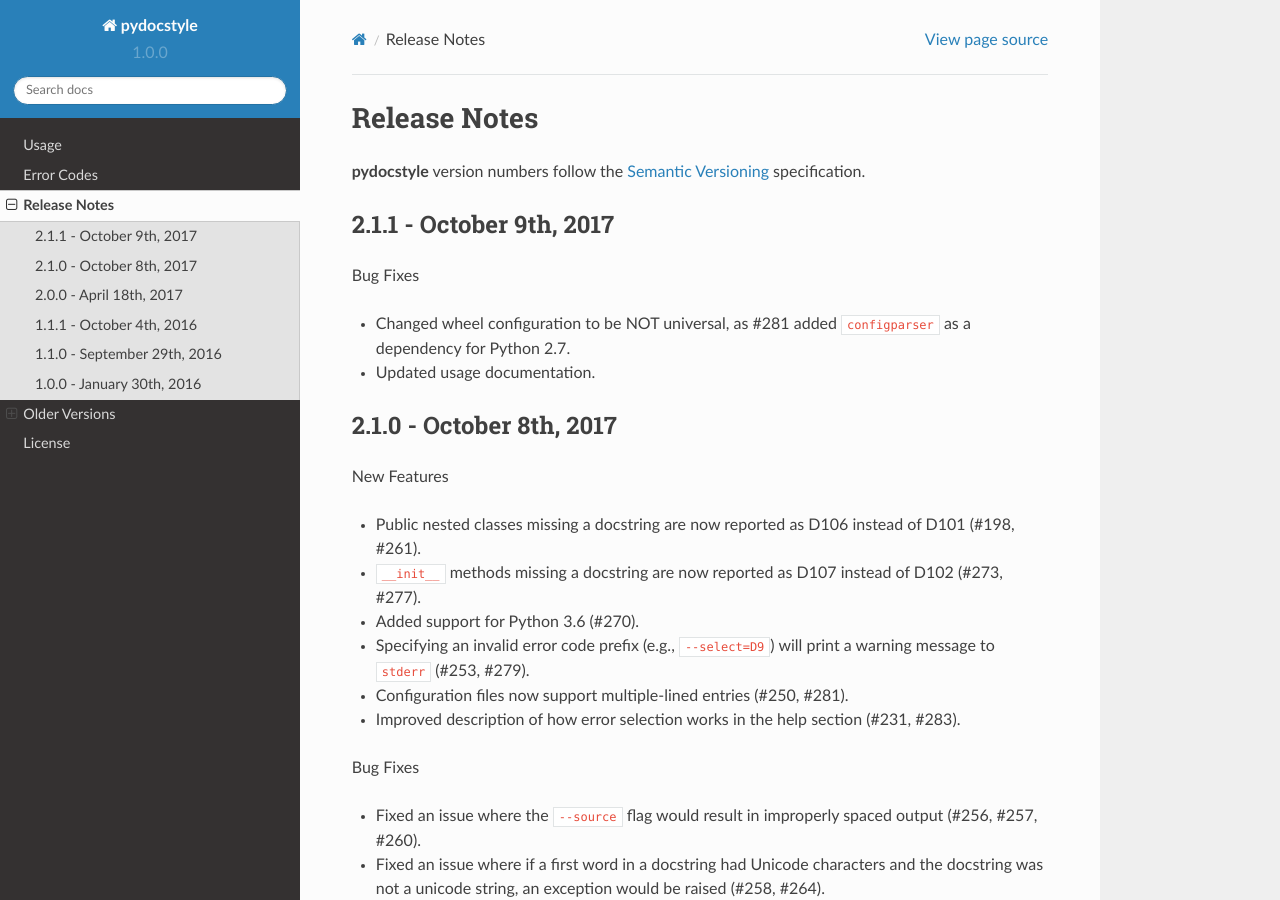
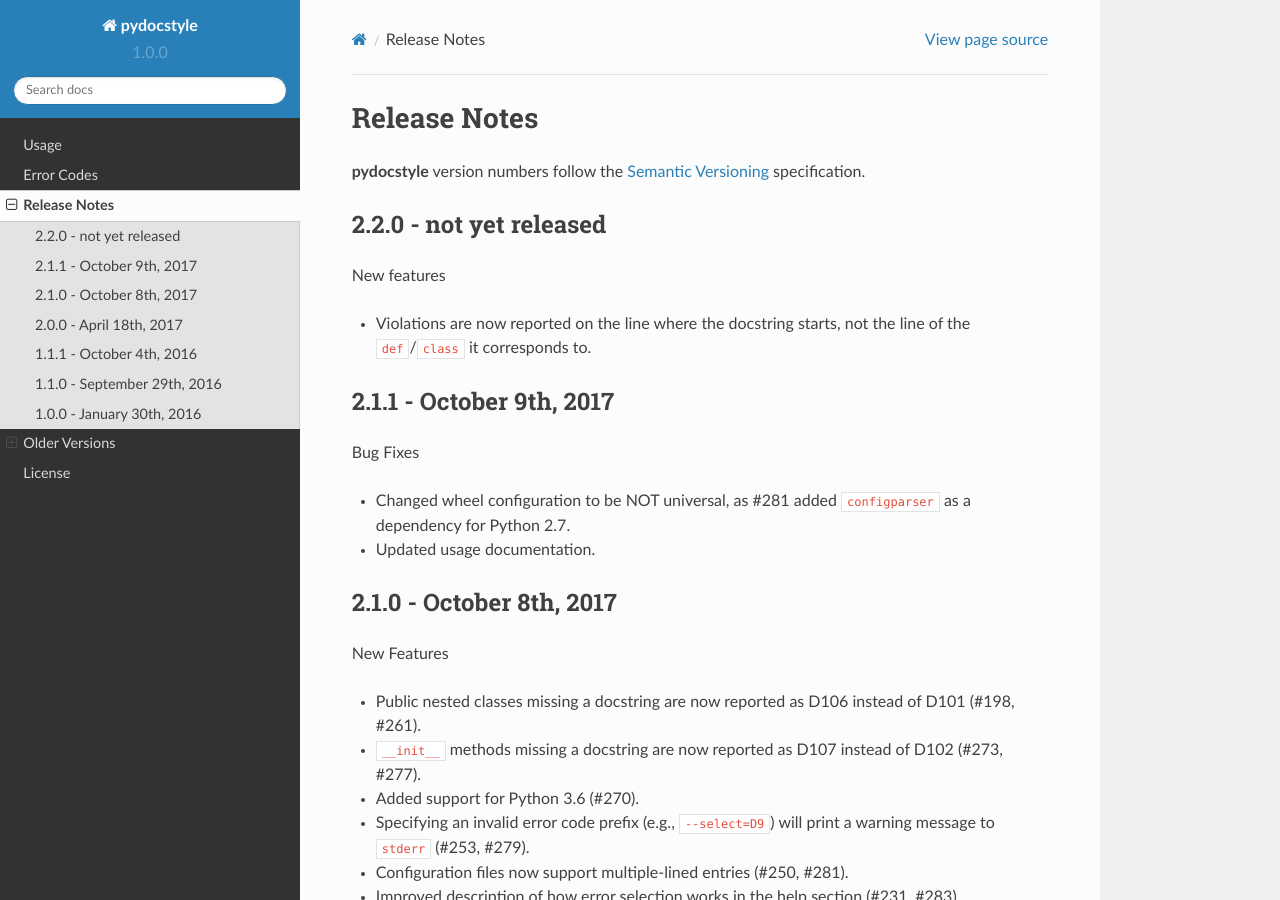
Before and after one commit to PyCQA/pydocstyle, a Sphinx documentation site: the page built from docs/release_notes.rst, in a window 1280 px wide and 900 px high. Built offline with Sphinx 7.4.7 and the Read the Docs theme 2.0.0, drawn with Linux system fonts in a browser that asks for light colours; the version number is read from the project's files by our own code.

Commit message:
Add description of line number change to release notes

```diff
--- a/docs/release_notes.rst
+++ b/docs/release_notes.rst
@@ -3,6 +3,14 @@
 
 **pydocstyle** version numbers follow the
 `Semantic Versioning <http://semver.org/>`_ specification.
+
+2.2.0 - not yet released
+------------------------
+
+New features
+
+* Violations are now reported on the line where the docstring starts, not the
+  line of the ``def``/``class`` it corresponds to.
 
 
 2.1.1 - October 9th, 2017
```
